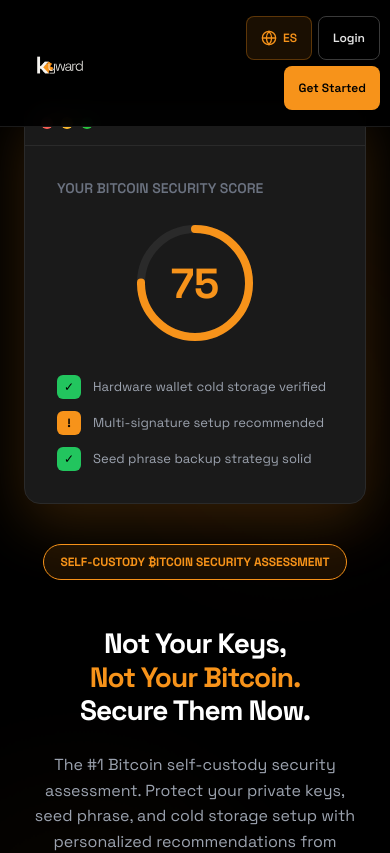
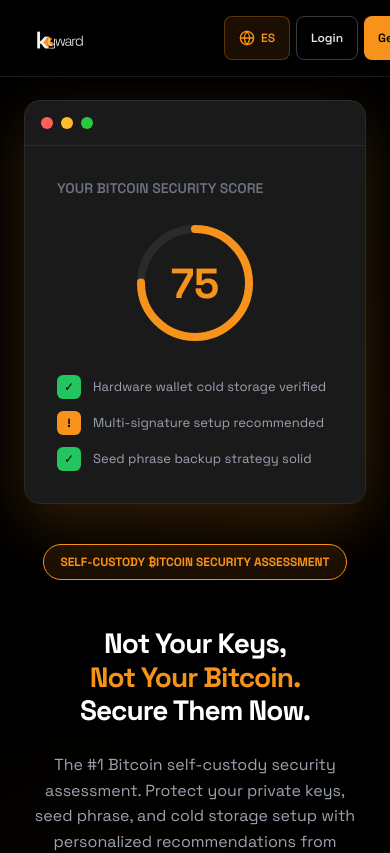
Before and after one commit to AnonBTC-dot/Kyward, a React (Vite) app: page / in a window 390 px wide. Shown: the top 853 px of the page. Built offline with nearby package versions, Linux system fonts and the light colour scheme; no server answers.

Commit message:
Add new image to previous in social media

```diff
--- a/index.html
+++ b/index.html
@@ -32,9 +32,11 @@
     <meta property="og:url" content="https://kyward.com/" />
     <meta property="og:title" content="Kyward | Bitcoin Security Assessment & Self-Custody Guide" />
     <meta property="og:description" content="Secure your Bitcoin with Kyward's free personalized security assessment. Get your security score and actionable self-custody recommendations." />
-    <meta property="og:image" content="https://kyward.com/viteb.svg" />
+    <meta property="og:image" content="https://kyward.com/og-image.png" />
+    <meta property="og:image:type" content="image/png" />
     <meta property="og:image:width" content="1200" />
     <meta property="og:image:height" content="630" />
+    <meta property="og:image:alt" content="Kyward - Bitcoin Security Assessment & Self-Custody Guide" />
     <meta property="og:site_name" content="Kyward" />
     <meta property="og:locale" content="en_US" />
 
@@ -43,7 +45,8 @@
     <meta name="twitter:url" content="https://kyward.com/" />
     <meta name="twitter:title" content="Kyward | Bitcoin Security Assessment & Self-Custody Guide" />
     <meta name="twitter:description" content="Secure your Bitcoin with Kyward's free personalized security assessment. Get your security score and actionable self-custody recommendations." />
-    <meta name="twitter:image" content="https://kyward.com/viteb.svg" />
+    <meta name="twitter:image" content="https://kyward.com/og-image.png" />
+    <meta name="twitter:image:alt" content="Kyward - Bitcoin Security Assessment & Self-Custody Guide" />
     <meta name="twitter:creator" content="@kyward" />
 
     <!-- Additional SEO -->
@@ -62,7 +65,7 @@
       "operatingSystem": "Web",
       "description": "Kyward is a Bitcoin security assessment platform that helps users evaluate and improve their self-custody security practices with personalized recommendations.",
       "url": "https://kyward.com",
-      "image": "https://kyward.com/viteb.svg",
+      "image": "https://kyward.com/og-image.png",
       "author": {
         "@type": "Organization",
         "name": "Kyward",
--- a/src/styles/Responsive.css
+++ b/src/styles/Responsive.css
@@ -90,23 +90,31 @@
     max-width: 320px !important;
   }
 
+  /* NAVIGATION - Keep buttons on single line */
   .nav-content {
-    padding: 10px 12px !important; /* Reduce márgenes laterales para ganar espacio */
+    padding: 10px 12px !important;
     justify-content: space-between !important;
   }
 
   .nav-logo-img {
-    width: 130px !important; /* Ajusta el ancho para que sea visible pero no gigante */
+    width: 100px !important;
     height: auto !important;
+    flex-shrink: 0 !important;
   }
 
   .nav-buttons {
-    gap: 8px !important; /* Estrecha la separación entre botones */
+    display: flex !important;
+    flex-direction: row !important;
+    flex-wrap: nowrap !important;
+    gap: 6px !important;
+    align-items: center !important;
   }
 
   .nav-button {
-    padding: 6px 12px !important; /* Botones más compactos */
-    font-size: 13px !important; /* Fuente un poco más pequeña para ahorrar espacio */
+    padding: 6px 10px !important;
+    font-size: 12px !important;
+    white-space: nowrap !important;
+    flex-shrink: 0 !important;
   }
 }
 
--- a/src/styles/Theme.jsx
+++ b/src/styles/Theme.jsx
@@ -614,7 +614,7 @@ if (typeof document !== 'undefined') {
 
       nav .nav-content,
       nav > div:first-child {
-        flex-wrap: wrap !important;
+        flex-wrap: nowrap !important;
         gap: 8px !important;
         padding: 8px 12px !important;
         justify-content: space-between !important;
@@ -629,15 +629,15 @@ if (typeof document !== 'undefined') {
         gap: 8px !important;
       }
 
-      /* Nav buttons container - flex row wrap */
+      /* Nav buttons container - single row, no wrap */
       nav .nav-buttons,
       .navButtons {
         display: flex !important;
-        flex-wrap: wrap !important;
+        flex-wrap: nowrap !important;
         gap: 6px !important;
         justify-content: flex-end !important;
         align-items: center !important;
-        flex: 1 !important;
+        flex: 0 0 auto !important;
       }
 
       /* User email - hidden on mobile to save space */
```
Also changed, not shown: public/og-image.png (added), public/og-image.svg (added).
